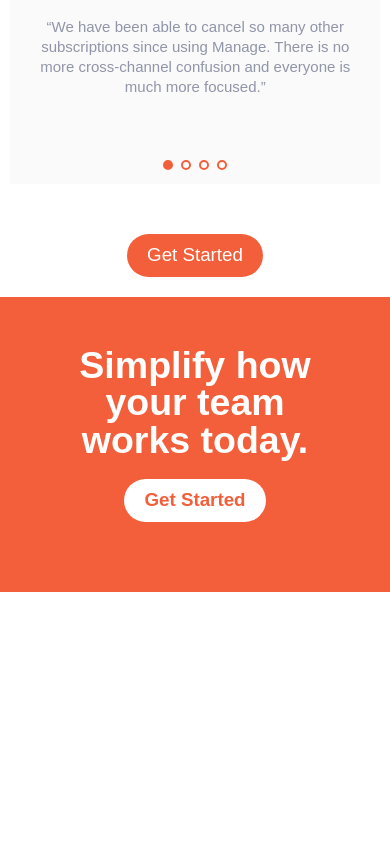
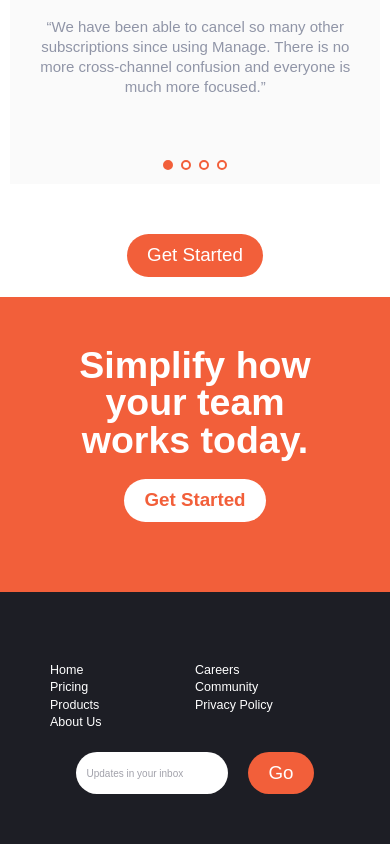
Before and after one commit to hritickjaiswal22/TailwindCSS-Project, a website: page public/index.html in a window 390 px wide. Shown: the part 1697-2541 px from the top of the page. Before the commit the page ends 2289 px from the top, so only its background shows below. Drawn offline with nearby package versions, Linux system fonts and the light colour scheme; a web font is replaced by a local one.

Commit message:
Almost Completed for Mobiles and Tablets

```diff
--- a/public/index.html
+++ b/public/index.html
@@ -234,7 +234,7 @@
       <button class="btn my-8">Get Started</button>
     </article>
 
-    <article class="bg-brightRed p-20 text-center">
+    <section class="bg-brightRed p-20 text-center">
       <h1 class="text-6xl text-white text-center font-bold">
         Simplify how your team works today.
       </h1>
@@ -244,7 +244,47 @@
       >
         Get Started
       </button>
-    </article>
+    </section>
+
+    <section class="bg-veryDarkBlue p-20">
+      <div class="flex my-8">
+        <div class="flex-1">
+          <p class="text-white text-xl hover:text-brightRed cursor-pointer">
+            Home
+          </p>
+          <p class="text-white text-xl hover:text-brightRed cursor-pointer">
+            Pricing
+          </p>
+          <p class="text-white text-xl hover:text-brightRed cursor-pointer">
+            Products
+          </p>
+          <p class="text-white text-xl hover:text-brightRed cursor-pointer">
+            About Us
+          </p>
+        </div>
+        <div class="flex-1">
+          <p class="text-white text-xl hover:text-brightRed cursor-pointer">
+            Careers
+          </p>
+          <p class="text-white text-xl hover:text-brightRed cursor-pointer">
+            Community
+          </p>
+          <p class="text-white text-xl hover:text-brightRed cursor-pointer">
+            Privacy Policy
+          </p>
+        </div>
+      </div>
+      <div class="flex justify-center gap-8">
+        <input
+          class="p-4 rounded-full text-darkGrayishBlue"
+          placeholder="Updates in your inbox"
+          type="text"
+        />
+
+        <button class="btn flex-none">Go</button>
+      </div>
+      <div></div>
+    </section>
 
     <script src="https://unpkg.com/swiper/swiper-bundle.min.js"></script>
     <script>
```
Also changed, not shown: public/output.css.
